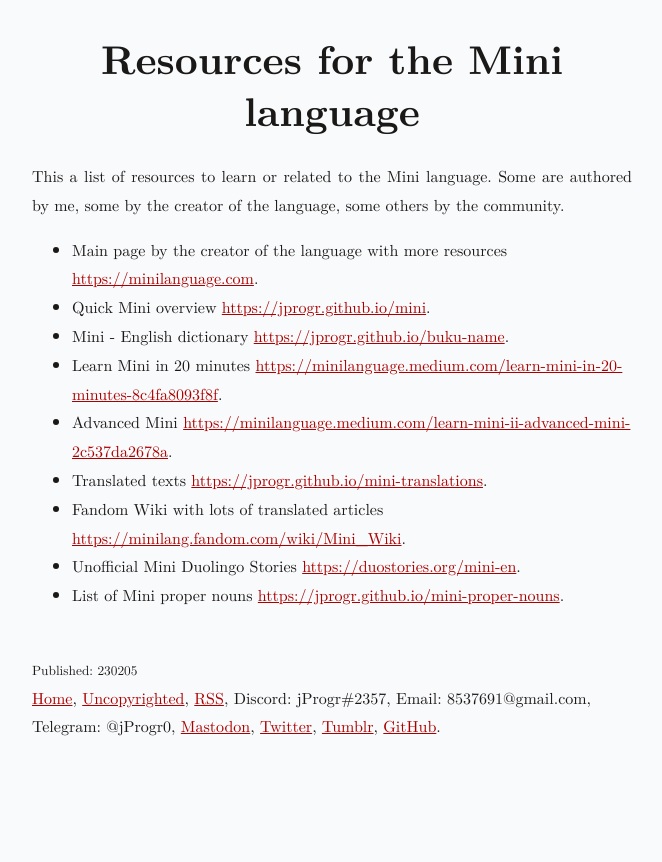
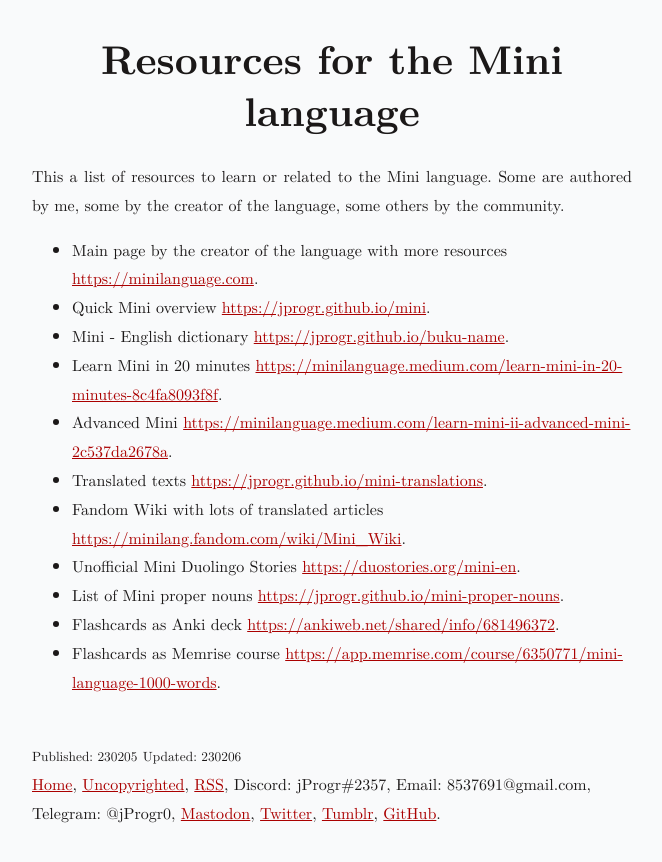
Before and after one commit to jProgr/jprogr.github.io, a Jekyll site: the page built from _posts/2023-02-05-mini-resources.md, in a window 1280 px wide. Shown: the top 862 px of the page, without its empty margins (308-970 px from the left). Built offline with Jekyll 4.4.1, drawn with Linux system fonts in a browser that asks for light colours.

Commit message:
Update content
Updated "Resources for the Mini language".

```diff
--- a/_posts/2023-02-05-mini-resources.md
+++ b/_posts/2023-02-05-mini-resources.md
@@ -2,6 +2,7 @@
 title: "Resources for the Mini language"
 permalink: /mini-resources
 custom_date: "230205"
+updated_date: "230206"
 ---
 
 # Resources for the Mini language
@@ -17,3 +18,5 @@ This a list of resources to learn or related to the Mini language. Some are auth
 - Fandom Wiki with lots of translated articles [https://minilang.fandom.com/wiki/Mini_Wiki](https://minilang.fandom.com/wiki/Mini_Wiki).
 - Unofficial Mini Duolingo Stories [https://duostories.org/mini-en](https://duostories.org/mini-en).
 - List of Mini proper nouns [https://jprogr.github.io/mini-proper-nouns](/mini-proper-nouns).
+- Flashcards as Anki deck [https://ankiweb.net/shared/info/681496372](https://ankiweb.net/shared/info/681496372).
+- Flashcards as Memrise course [https://app.memrise.com/course/6350771/mini-language-1000-words](https://app.memrise.com/course/6350771/mini-language-1000-words).
```
